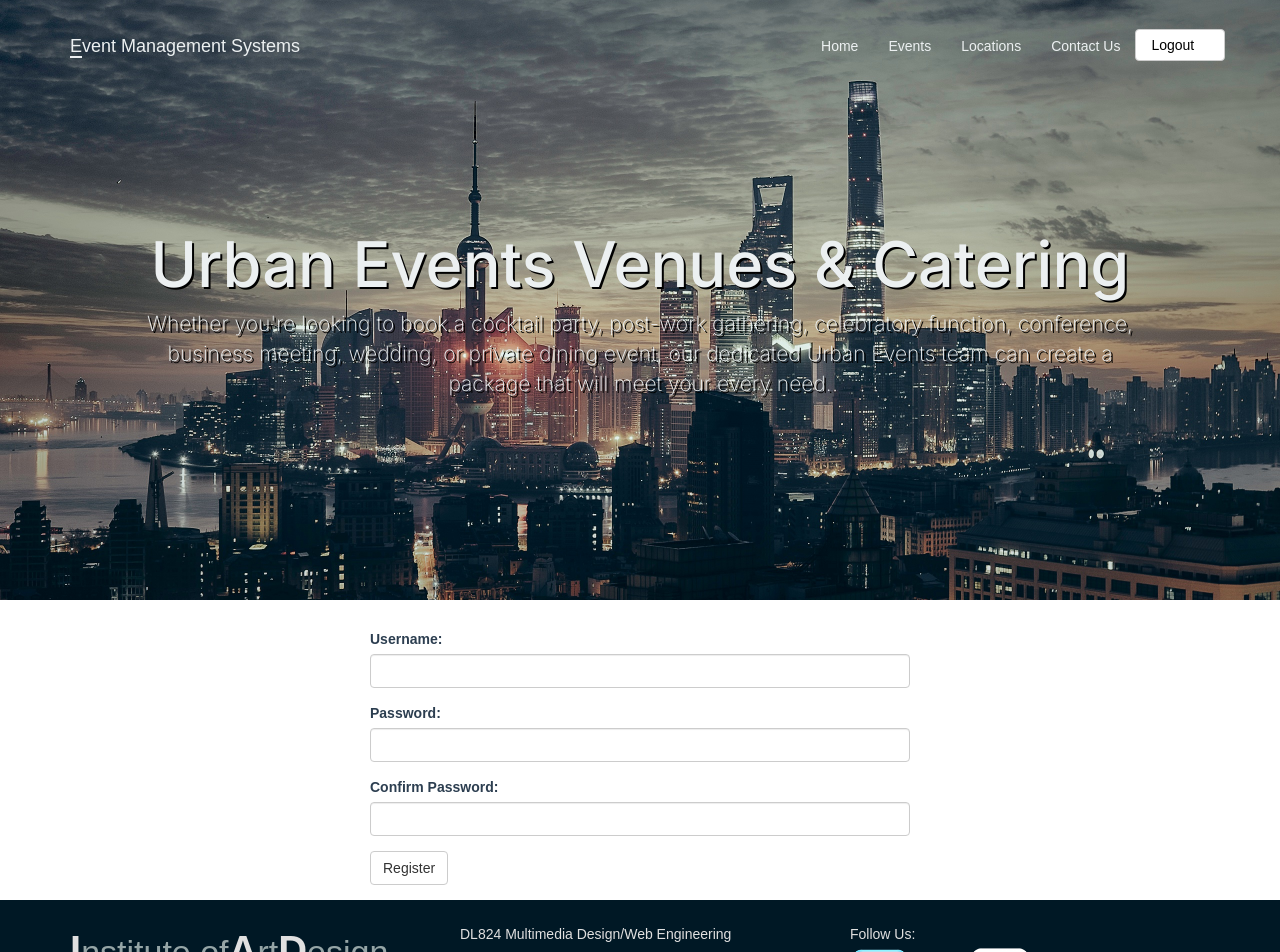
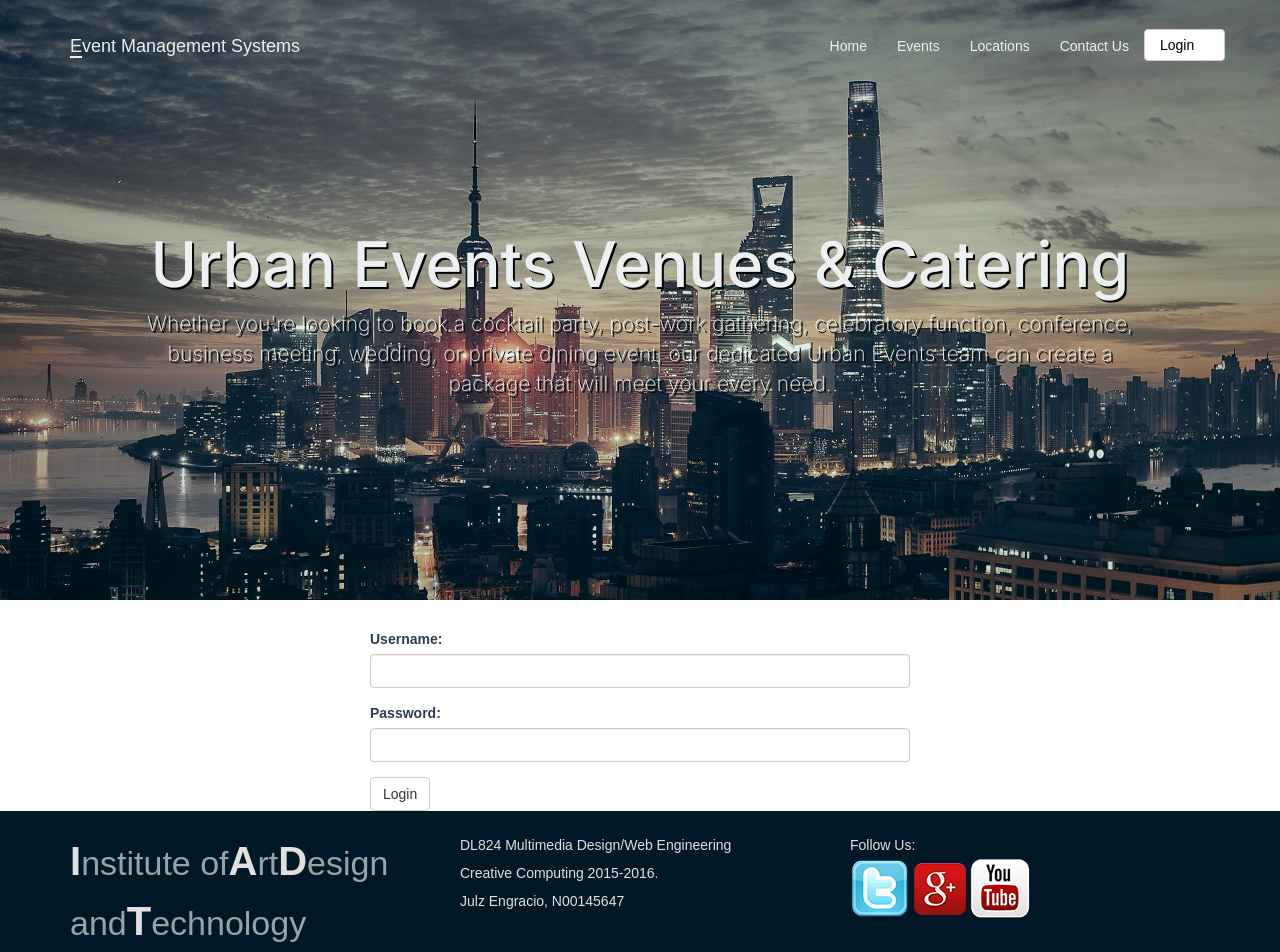
Before and after one commit to zhhimel/SportsClub, a Next.js app: page /register in a window 1280 px wide. Shown: the top 952 px of the page. Built offline with nearby package versions, Linux system fonts and the light colour scheme; a web font is replaced by a local one.

Commit message:
register route

```diff
--- a/package.json
+++ b/package.json
@@ -9,6 +9,7 @@
     "lint": "next lint"
   },
   "dependencies": {
+    "axios": "^1.6.5",
     "bootstrap": "^5.3.2",
     "next": "14.0.4",
     "react": "^18",
--- a/src/app/_components/common/Header.js
+++ b/src/app/_components/common/Header.js
@@ -25,7 +25,7 @@ const Header = () => {
               </li>
               <li className="btnlogout">
                 <Link  className="btn btn-default navbar-btn" href="/login">
-                  Logout <span className="glyphicon glyphicon-log-out"></span>
+                  Login <span className="glyphicon glyphicon-log-out"></span>
                 </Link>
               </li>
               <div
--- a/src/app/register/page.js
+++ b/src/app/register/page.js
@@ -1,34 +1,71 @@
+'use client';
+import React, { useState } from 'react';
 
 const page = () => {
+  const [username, setUsername] = useState('');
+  const [password, setPassword] = useState('');
+
+  const handleLogin = async (event) => {
+    event.preventDefault();
+
+    try {
+      const response = await fetch('http://localhost:8080/regPOST', {
+        method: 'POST',
+        headers: {
+          'Content-Type': 'application/json',
+        },
+        body: JSON.stringify({ username, password }),
+      });
+
+      if (response.ok) {
+        // Handle successful login
+        console.log('Login successful');
+      } else {
+        // Handle login error
+        console.error('Login failed');
+      }
+    } catch (error) {
+      console.error('Error during login:', error);
+    }
+  };
+
   return (
     <div>
       <div className="content">
         <div className="container">
           <div className="col-md-6 col-md-offset-3">
-            <form action="register.php" className="form-group" method="POST">
+            <form action="#" method="POST">
               <div className="form-group">
-                    <label for="username">Username: </label>
-                    <input type="text" id="username" name="username" className="form-control" value=""/>
+                <label htmlFor="username">Username: </label>
+                <input
+                  type="text"
+                  name="username"
+                  className="form-control"
+                  value={username}
+                  onChange={(e) => setUsername(e.target.value)}
+                />
                 <span className="error"></span>
               </div>
               <div className="form-group">
-                    <label for="password">Password: </label>
-                    <input type="password" id="password" name="password" className="form-control" value=""/>
+                <label htmlFor="password">Password: </label>
+                <input
+                  type="password"
+                  name="password"
+                  className="form-control"
+                  value={password}
+                  onChange={(e) => setPassword(e.target.value)}
+                />
                 <span className="error"></span>
               </div>
-                <div className="form-group">
-                    <label for="cpassword">Confirm Password: </label>
-                    <input type="password" id="cpassword" name="cpassword" className="form-control" value=""/>
-                    <span className="error"></span>
-                </div>
-                <button type="submit" className="btn btn-default">Register</button>
+              <button type="submit" className="btn btn-default" onClick={handleLogin}>
+                Login
+              </button>
             </form>
           </div>
         </div>
       </div>
+    </div>
+  );
+};
 
-    </div>
-  )
-}
-
-export default page
+export default page;
```
Also changed, not shown: src/app/login/page.js (+32 -5 lines), 1 other file (tests, documents, lock files or other folders). Lines whose indentation alone changed are shown as unchanged.
